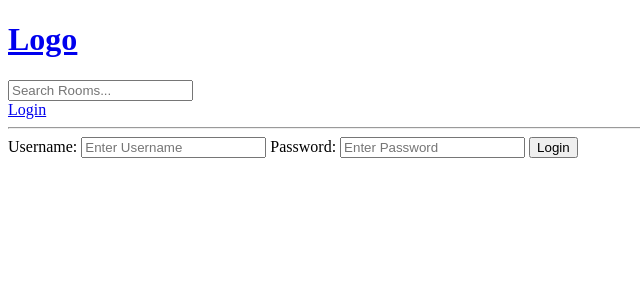
After one commit to pavoli/django_discord, a Django app: page /login/ in a window 1280 px wide. The commit adds this page. Shown: the top 300 px of the page, without its empty margins (0-640 px from the left). Run offline with Django 4.2, Linux system fonts and the light colour scheme.

Commit message:
add login, logout, authentication

```diff
--- a/base_app/templates/base_app/home.html
+++ b/base_app/templates/base_app/home.html
@@ -29,8 +29,11 @@
         <div>
             {% for room in rooms %}
             <div>
+                {% if request.user == room.host %}
                 <a href="{% url 'update-room' room.id %}">Edit</a>
                 <a href="{% url 'delete-room' room.id %}">Delete</a>
+                {% endif %}
+
                 <span>@{{ room.host.username }}</span>
                 <h5>{{ room.id }} -- <a href="{% url 'room' room.id %}">{{ room.name }}</a></h5>
                 <small>{{ room.topic.name }}</small>
--- /dev/null
+++ b/base_app/templates/base_app/login_register.html
@@ -0,0 +1,20 @@
+{% extends 'main.html' %}
+
+
+{% block content %}
+
+<div>
+    <form action="" method="post">
+        {% csrf_token %}
+
+        <label for="username">Username:</label>
+        <input type="text" name="username" placeholder="Enter Username">
+
+        <label for="password">Password:</label>
+        <input type="password" name="password" placeholder="Enter Password">
+
+        <input type="submit" value="Login">
+    </form>
+</div>
+
+{% endblock content %}
--- a/base_app/urls.py
+++ b/base_app/urls.py
@@ -3,6 +3,8 @@ from . import views
 
 
 urlpatterns = [
+    path('login/', views.loginPage, name='login'),
+    path('logout/', views.logoutUser, name='logout'),
     path('', views.home, name='home'),
     path('room/<str:pk>/', views.room, name='room'),
     path('create-room/', views.createRoom, name='create-room'),
--- a/base_app/views.py
+++ b/base_app/views.py
@@ -1,9 +1,44 @@
+from django.contrib import messages
+from django.contrib.auth import authenticate, login, logout
+from django.contrib.auth.decorators import login_required
+from django.contrib.auth.models import User
 from django.db.models import Q
+from django.http import HttpResponse
 from django.shortcuts import render, redirect
+
 from .forms import RoomForm
 from .models import Room, Topic
 
 # Create your views here.
+
+
+def loginPage(request):
+    if request.method == 'POST':
+        username = request.POST.get('username')
+        password = request.POST.get('password')
+
+        try:
+            user = User.objects.get(username=username)
+        except Exception:
+            messages.error(request, 'User does not exist')
+
+        user = authenticate(request, username=username, password=password)
+
+        if user is not None:
+            login(request, user)
+            return redirect('home')
+        else:
+            messages.error(request, 'Username or Password are incorrect...')
+
+    context = {
+
+    }
+    return render(request, 'base_app/login_register.html', context)
+
+
+def logoutUser(request):
+    logout(request)
+    return redirect('home')
 
 
 def home(request):
@@ -33,6 +68,7 @@ def room(request, pk):
     return render(request, 'base_app/room.html', context)
 
 
+@login_required(login_url='login')
 def createRoom(request):
     form = RoomForm()
 
@@ -48,9 +84,13 @@ def createRoom(request):
     return render(request, 'base_app/room_form.html', context)
 
 
+@login_required(login_url='login')
 def updateRoom(request, pk):
     room = Room.objects.get(id=pk)
     form = RoomForm(instance=room)
+
+    if request.user != room.host:
+        return HttpResponse('You are not allowed here!!!')
 
     if request.method == 'POST':
         form = RoomForm(request.POST, instance=room)
@@ -64,8 +104,12 @@ def updateRoom(request, pk):
     return render(request, 'base_app/room_form.html', context)
 
 
+@login_required(login_url='login')
 def deleteRoom(request, pk):
     room = Room.objects.get(id=pk)
+
+    if request.user != room.host:
+        return HttpResponse('You are not allowed here!!!')
 
     if request.method == 'POST':
         room.delete()
--- a/templates/main.html
+++ b/templates/main.html
@@ -10,6 +10,15 @@
 
 <body>
   {% include 'navbar.html' %}
+
+  {% if messages %}
+  <ul class="messages">
+    {% for message in messages %}
+    <li{% if message.tags %} class="{{ message.tags }}" {% endif %}>{{ message }}</li>
+      {% endfor %}
+  </ul>
+  {% endif %}
+
   {% block content %} {% endblock content %}
 </body>
 
--- a/templates/navbar.html
+++ b/templates/navbar.html
@@ -6,4 +6,10 @@
   <input type="text" name="q" placeholder="Search Rooms...">
 </form>
 
+{% if request.user.is_authenticated %}
+<a href="{% url 'logout' %}">Logout</a>
+{% else %}
+<a href="{% url 'login' %}">Login</a>
+{% endif %}
+
 <hr>
```
